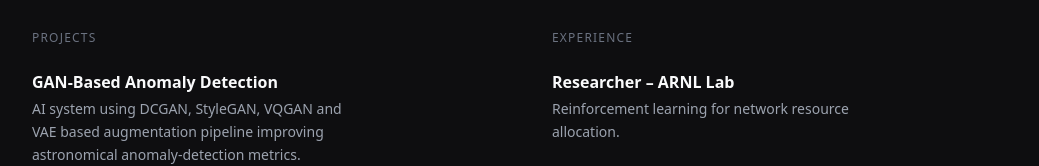
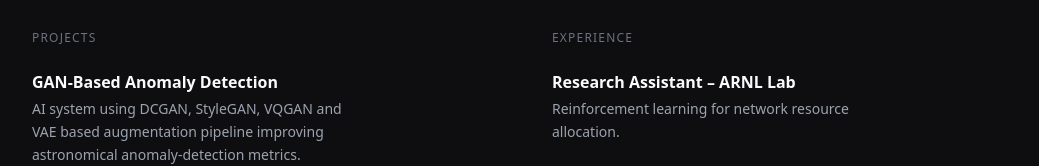
Before and after one commit to hrishinave/personal-site, a React (Vite) app: page / in a window 1280 px wide. Shown: the part 360-526 px from the top of the page, without its empty margins (120-1159 px from the left). Built offline with nearby package versions, Linux system fonts and the light colour scheme.

Commit message:
updated exp

```diff
--- a/src/App.tsx
+++ b/src/App.tsx
@@ -90,7 +90,7 @@ function App() {
   ];
 
   const experience: ItemProps[] = [
-    { title: 'Researcher – ARNL Lab', desc: 'Reinforcement learning for network resource allocation.' },
+    { title: 'Research Assistant – ARNL Lab', desc: 'Reinforcement learning for network resource allocation.' },
     { title: 'Researcher – ACM UT Dallas', desc: 'Developed GAN-based augmentation pipeline improving astronomical anomaly-detection metrics.' },
     { title: 'ML Engineer – AIS UT Dallas', desc: 'Built interactive NBA playoff simulator and optimised TabNet models on official NBA data.' },
     { title: 'Research Assistant – VIMAN Lab', desc: 'Implemented K-means clustering for volunteer edge nodes achieving 84 % placement accuracy.' }
```
Also changed, not shown: 9 other files (tests, documents, lock files or other folders).
